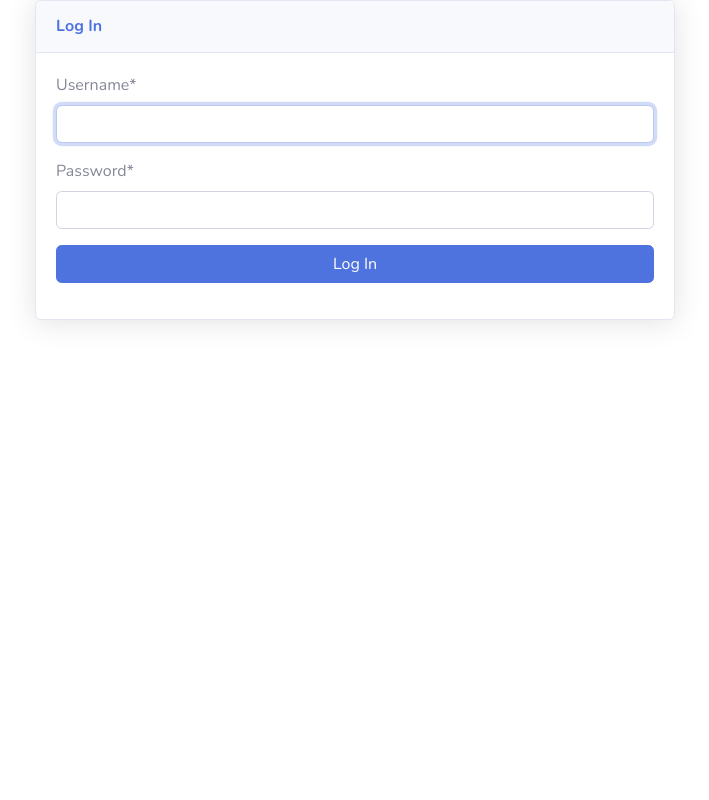
After one commit to rohitgeddam/ppc-durg, a Django app: page /accounts/login/ in a window 1280 px wide. The commit adds this page. Shown: the whole page, without its empty margins (285-994 px from the left). Run offline with Django 3.2, Linux system fonts and the light colour scheme; some libraries are stand-ins or nearby versions.

Commit message:
Feat: Add Login and Logout

```diff
--- a/attendance/views.py
+++ b/attendance/views.py
@@ -12,7 +12,10 @@ import datetime
 from django.http import HttpResponseRedirect
 from django.utils import timezone
 
+
 # Create your views here.
+
+
 class MemberList(ListView):
     model = Member
     template_name = "portal/attendance/member_list.html"
--- a/config/settings.py
+++ b/config/settings.py
@@ -131,3 +131,6 @@ STATICFILES_DIRS = [
     "/var/www/static/",
 ]
 CRISPY_TEMPLATE_PACK = "bootstrap4"
+
+LOGIN_REDIRECT_URL = "/portal"
+LOGOUT_REDIRECT_URL = "login"
--- a/config/urls.py
+++ b/config/urls.py
@@ -18,6 +18,7 @@ from django.urls import path, include
 
 urlpatterns = [
     path("admin/", admin.site.urls),
+    path("accounts/", include("django.contrib.auth.urls")),
     path("registeration/", include("memberships.urls")),
     path("portal/", include("portal.urls")),
     path("attendance/", include("attendance.urls")),
--- /dev/null
+++ b/templates/registration/login.html
@@ -0,0 +1,57 @@
+
+
+
+{% load static%}
+{% load crispy_forms_tags %}
+
+<html>
+    <head>
+
+        <meta charset="utf-8">
+        <meta http-equiv="X-UA-Compatible" content="IE=edge">
+        <meta name="viewport" content="width=device-width, initial-scale=1, shrink-to-fit=no">
+        <meta name="description" content="">
+        <meta name="author" content="">
+
+        <title>PPC</title>
+
+        <!-- Custom fonts for this template-->
+        <link href="{% static 'vendor/fontawesome-free/css/all.min.css' %} " rel="stylesheet" type="text/css">
+        <link
+            href="https://fonts.googleapis.com/css?family=Nunito:200,200i,300,300i,400,400i,600,600i,700,700i,800,800i,900,900i"
+            rel="stylesheet">
+
+        <!-- Custom styles for this template-->
+        <link href="{% static 'css/sb-admin-2.min.css' %} " rel="stylesheet">
+
+        {% block styles %}
+        {% endblock styles %}
+
+    </head>
+    <style>
+        .cad{
+            width: 50vw;
+            margin: auto auto;
+
+        }
+        .btn-custom{
+            width: 100%;
+        }
+    </style>
+    <body>
+
+
+        <div class="card shadow mb-4 cad">
+            <div class="card-header py-3">
+                <h6 class="m-0 font-weight-bold text-primary">Log In</h6>
+            </div>
+            <div class="card-body">
+                <form method="post">
+                    {% csrf_token %}
+                    {{form|crispy}}
+                    <input type="submit" class="btn btn-primary btn-custom" value="Log In">
+                </form>
+            </div>
+        </div>
+    </body>
+</html>
```
Also changed, not shown: templates/base.html (+7 -0 lines).
